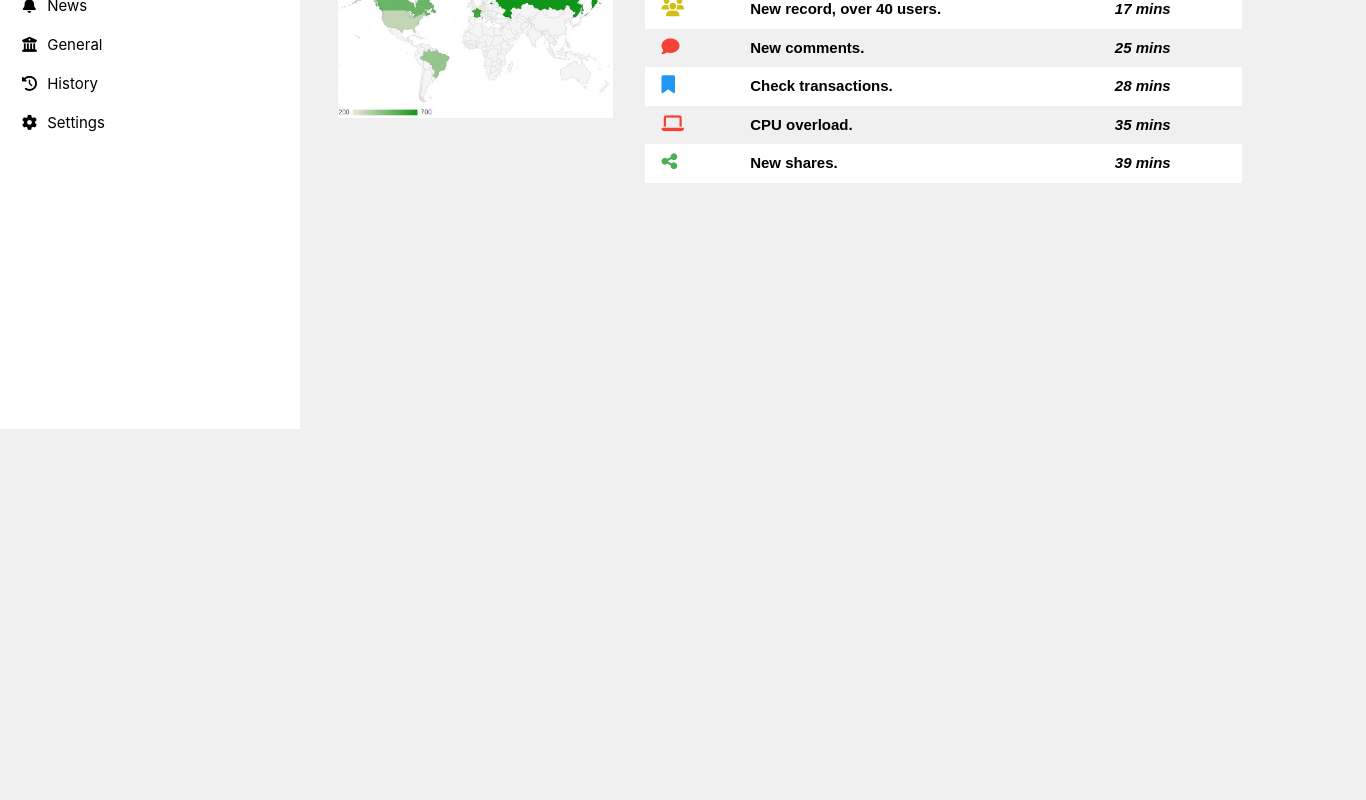
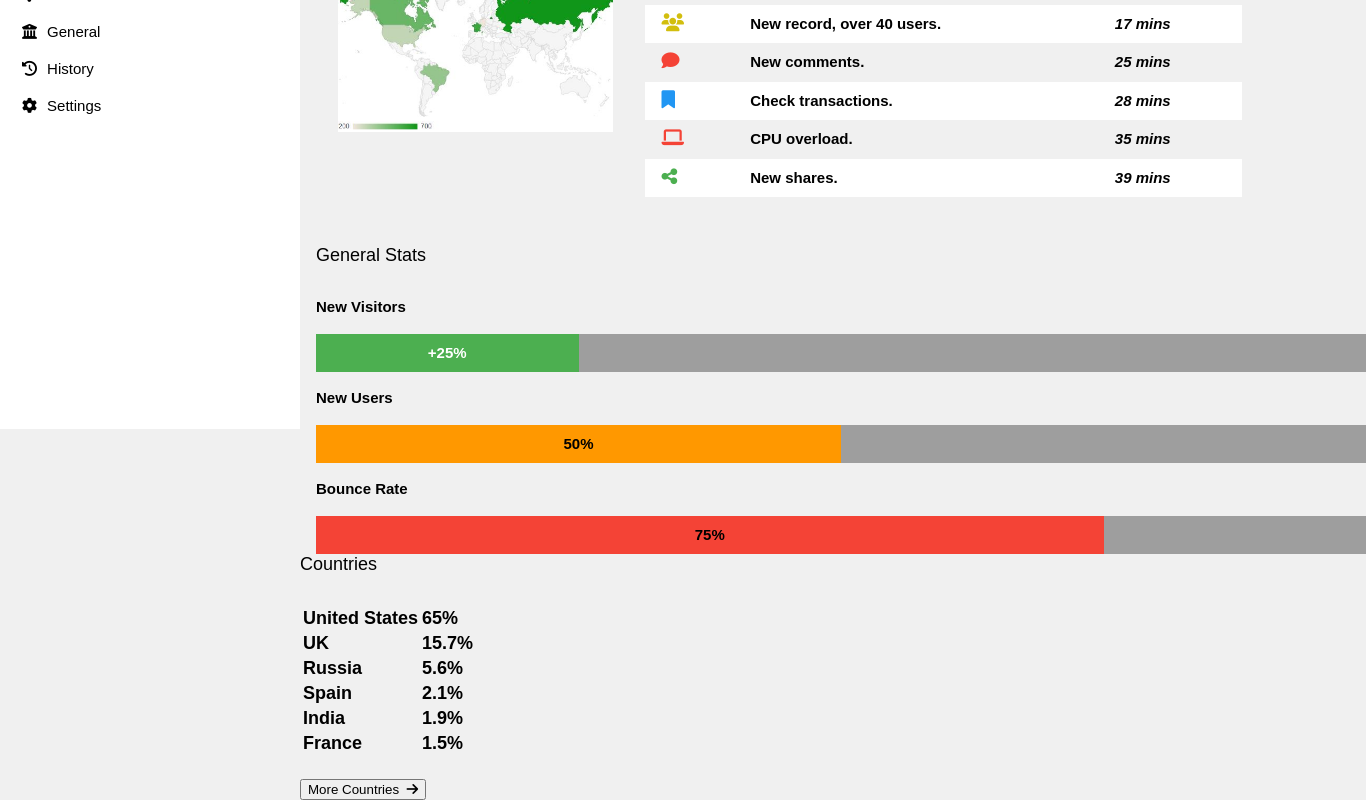
Before and after one commit to KimYoonChae/mutsa_hw, a React (Create React App) app: page / in a window 1280 px wide. Shown: the part 411-1211 px from the top of the page, 1366 px wide, since content can reach past the window. Before the commit the page ends 800 px from the top, so only its background shows below. Built offline with nearby package versions, Linux system fonts and the light colour scheme.

Commit message:
하기실타

```diff
--- a/src/components/content.js
+++ b/src/components/content.js
@@ -97,6 +97,59 @@ function Content() {
     </div>
   </div>
 </div>
+<div className="statuscontainer">
+   <h5>General Stats</h5>
+   <p>New Visitors</p>
+   <div className="rate">
+     <div className="bar1" style={{ width: '25%' }}>+25%</div>
+   </div>
+
+   <p>New Users</p>
+   <div className="rate">
+     <div className="bar2" style={{ width: '50%' }}>50%</div>
+   </div>
+
+   <p>Bounce Rate</p>
+   <div className="rate">
+     <div className="bar3" style={{ width: '75%' }}>75%</div>
+   </div>
+ </div>
+
+ <div className="w3-container">
+   <h5>Countries</h5>
+   <table className="w3-table w3-striped w3-bordered w3-border w3-hoverable w3-white">
+     <tr className="c">
+       <td>United States</td>
+       <td>65%</td>
+     </tr>
+     <tr className="backgray2">
+       <td>UK</td>
+       <td>15.7%</td>
+     </tr>
+     <tr className="c">
+       <td>Russia</td>
+       <td>5.6%</td>
+     </tr>
+     <tr className="backgray2">
+       <td>Spain</td>
+       <td>2.1%</td>
+     </tr>
+     <tr className="c">
+       <td>India</td>
+       <td>1.9%</td>
+     </tr>
+     <tr className="backgray2">
+       <td>France</td>
+       <td>1.5%</td>
+     </tr>
+   </table>
+   <br />
+   <button className="w3-button w3-dark-grey">More Countries &nbsp;<i className="fa fa-arrow-right"></i></button>
+ </div>
+
+
+
+
 
     </div>
   );
--- a/src/styles/content.css
+++ b/src/styles/content.css
@@ -1,5 +1,6 @@
 body {
   background-color: rgb(240, 240, 240);
+  font-family: "Raleway", sans-serif;
 }
 
 .main {
@@ -110,3 +111,88 @@ body {
   width: 100%;
   height: auto; /* 이미지 높이를 자동으로 맞추기 */
 }
+
+.statuscontainer{
+  box-sizing: border-box;
+  display: block;
+  height: 310.297px;
+  padding: 0.15px 16px;
+  width: 10px;
+  text-size-adjust: 100%;
+  font-family: Raleway, sans-serif;
+  font-size: 15px;
+  line-height: 22.5px;
+  color: rgb(0, 0, 0);
+  unicode-bidi: isolate;
+
+}
+h5{
+  font-weight: 400;
+  margin: 10px 0;
+  white-space: nowrap;
+  font-size: 18px;
+  margin-block-start: 1.67em;
+  margin-block-end: 1.67em;
+  margin-inline-start: 0px;
+  margin-inline-end: 0px;
+}
+p {
+  display: block;
+  margin-block-start: 1em;
+  margin-block-end: 1em;
+  margin-inline-start: 0px;
+  margin-inline-end: 0px;
+  unicode-bidi: isolate;
+  white-space: nowrap;
+}
+.rate{
+  box-sizing: border-box;
+  display: block;
+  text-size-adjust: 100%;
+  font-family: Raleway, sans-serif;
+  font-size: 15px;
+  line-height: 1.5;
+  width:1050px;
+  box-sizing: inherit;
+  color: #000 !important;
+  background-color: #9e9e9e !important;
+
+}
+.bar1{
+  color: #fff !important;
+  background-color: #4CAF50 !important;
+  padding: 8px 16px !important;
+  text-align: center !important;
+  font-size: 15px;
+  line-height: 1.5;
+  font-family: "Raleway", sans-serif;
+  box-sizing: inherit;
+  content: "";
+  display: table;
+  clear: both;
+}
+.bar2{
+  color: black !important;
+  background-color: rgb(255, 152, 0) !important;
+  padding: 8px 16px !important;
+  text-align: center !important;
+  font-size: 15px;
+  line-height: 1.5;
+  font-family: "Raleway", sans-serif;
+  box-sizing: inherit;
+  content: "";
+  display: table;
+  clear: both;
+}
+.bar3{
+background-color :rgb(244, 67, 54);
+padding: 8px 16px !important;
+text-align: center !important;
+font-size: 15px;
+line-height: 1.5;
+font-family: "Raleway", sans-serif;
+box-sizing: inherit;
+content: "";
+display: table;
+clear: both;
+}
```
